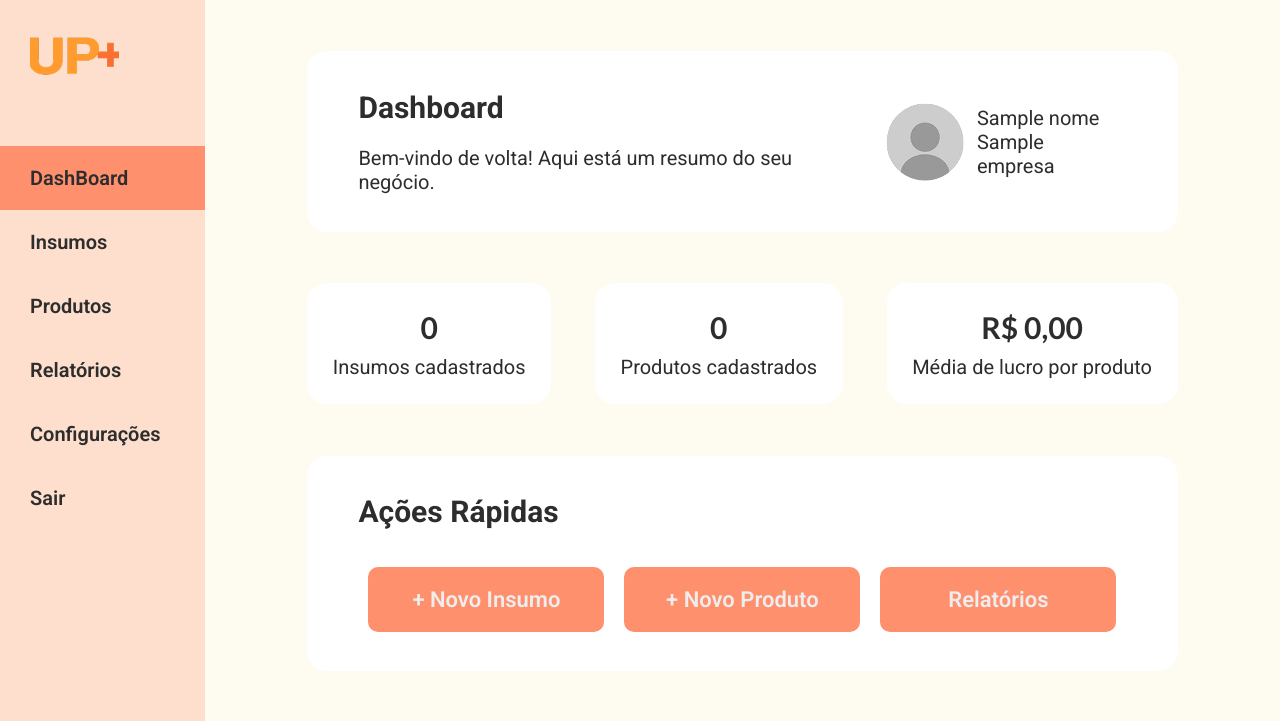
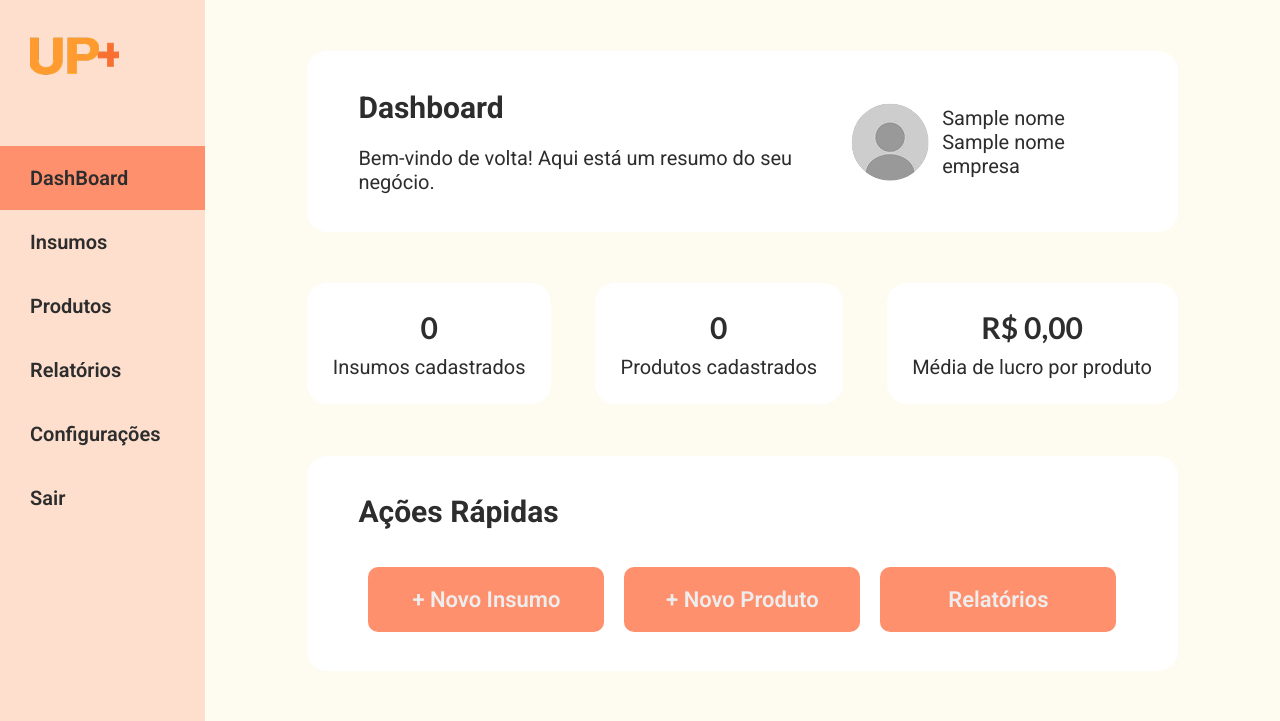
Before and after one commit to perobelliisa/UP, a Flask app: template templates/dashboard.html in a window 1280 px wide. Shown: the top 721 px of the page. Run offline with Flask 3, Linux system fonts and the light colour scheme; the template is opened without the code that fills it: most values are stand-ins (such as "Sample title", 1, 10 or a date in 2020).

Commit message:
Alterações para exibir o nome e o nome da empresa do usuário

```diff
--- a/main.py
+++ b/main.py
@@ -8,10 +8,28 @@
 app.secret_key = 'GuiIsaLuDuda'
 
 host = 'localhost'
-database = r'C:\Users\Guilherme kawanami\Documents\GitHub\UP\BANCO.FDB' #definir o caminho do banco de dados
+database = r'C:\Users\Aluno\Desktop\UP1\BANCO.FDB' #definir o caminho do banco de dados
 user = 'SYSDBA'
 password = 'sysdba'
 con = fdb.connect(host=host, database=database, user=user, password=password)
+
+def info(id):
+    cursor = con.cursor()
+    cursor.execute('SELECT NOME FROM USUARIO WHERE ID_USUARIO = ?', (id,))
+    fetchone = cursor.fetchone()
+    cursor.close()
+
+    if not fetchone:
+        session.clear()
+        flash('Sessão inválida. Faça login novamente.')
+        return redirect(url_for('login'))
+
+    nome = fetchone[0]
+    cursor = con.cursor()
+    cursor.execute('SELECT NOME FROM EMPRESA WHERE ID_USUARIO = ?', (id,))
+    empresa = cursor.fetchone()
+    cursor.close()
+    return nome, empresa
 
 @app.route('/')
 def index():
@@ -161,23 +179,10 @@
         flash('Faça login para continuar.')
         return redirect(url_for('login'))
     id = session['id_usuario']
-    cursor = con.cursor()
-    cursor.execute('SELECT NOME FROM USUARIO WHERE ID_USUARIO = ?', (id,))
-    fetchone = cursor.fetchone()
-    cursor.close()
 
-    if not fetchone:
-        session.clear()
-        flash('Sessão inválida. Faça login novamente.')
-        return redirect(url_for('login'))
+    nome, nome_empresa = info(id)
 
-    nome = fetchone[0]
-    cursor = con.cursor()
-    cursor.execute('SELECT NOME FROM EMPRESA WHERE ID_USUARIO = ?', (id,))
-    empresa = cursor.fetchone()
-    print(empresa)
-    cursor.close()
-    return render_template('dashboard.html', nome=nome, empresa=empresa, id=id)
+    return render_template('dashboard.html', nome=nome, nome_empresa=nome_empresa, id=id)
 
 
 @app.route("/config")
@@ -191,11 +196,9 @@
         cursor = con.cursor()
         cursor.execute('SELECT NOME, SOBRENOME, EMAIL, TELEFONE, ID_USUARIO FROM USUARIO WHERE ID_USUARIO = ?', (session['id_usuario'],))
         usuario = cursor.fetchone()
-        print(usuario)
         cursor.execute('SELECT NOME, TIPO FROM EMPRESA WHERE ID_USUARIO = ?', (session['id_usuario'],))
 
         empresa = cursor.fetchone()
-        print(empresa)
         if empresa[1] == 1:
             tipo = "Confeitaria"
         elif empresa[1] == 2:
@@ -329,17 +332,10 @@
      , PESO_UNIDADE
      FROM INSUMO WHERE ID_USUARIO = ?""", (id,))
     insumos = cursor.fetchall()
-    cursor.execute('SELECT NOME FROM USUARIO WHERE ID_USUARIO = ?', (id,))
-    fetchone = cursor.fetchone()
-    if not fetchone:
-        session.clear()
-        flash('Sessão inválida. Faça login novamente.')
-        return redirect(url_for('login'))
-    nome = fetchone[0]
-    cursor.execute('SELECT NOME FROM EMPRESA WHERE ID_USUARIO = ?', (id,))
-    empresa = cursor.fetchone()
-    cursor.close()
-    return render_template('insumos.html', id=id, insumos=insumos, nome=nome, empresa=empresa)
+
+    nome, nome_empresa = info(id)
+
+    return render_template('insumos.html', id=id, insumos=insumos, nome=nome, nome_empresa=nome_empresa)
 
 @app.route('/cad_insumo/<int:id>', methods=['GET', 'POST'])
 def cad_insumo(id):
@@ -401,7 +397,9 @@
             return render_template('cad_Insumo.html', id=id)
         finally:
             cursor.close()
-    return render_template('cad_Insumo.html', id=id)
+    nome, nome_empresa = info(id)
+
+    return render_template('cad_Insumo.html', id=id, nome=nome, nome_empresa=nome_empresa)
 
 
 @app.route('/editar_insumo/<int:id>/<int:insumo_id>', methods=['GET', 'POST'])
@@ -490,7 +488,8 @@
                 return redirect(url_for('editar_insumo', id=id, insumo_id=insumo_id))
             finally:
                 cursor.close()
-        return render_template('editar_Insumo.html', id=id, insumo_id=insumo_id, insumo=insumo)
+        nome, nome_empresa = info(id)
+        return render_template('editar_Insumo.html', id=id, insumo_id=insumo_id, insumo=insumo, nome=nome, nome_empresa=nome_empresa)
     finally:
         cursor.close()
 
@@ -538,31 +537,63 @@
     if "id_usuario" not in session:
         flash("Você precisa estar logado para acessar essa página", "error")
         return redirect(url_for('login'))
-    return render_template('produtos.html', id=id)
+    nome, nome_empresa = info(id)
+
+    return render_template('produtos.html', id=id, nome=nome, nome_empresa=nome_empresa)
 
 
-@app.route('/cad_produto/<int:id>')
+@app.route('/cad_produto/<int:id>', methods=['GET', 'POST'])
 def cad_produto(id):
     if "id_usuario" not in session:
         flash("Você precisa estar logado para acessar essa página", "error")
         return redirect(url_for('login'))
+
     cursor = con.cursor()
     try:
+        if request.method == 'POST':
+            nome = request.form.get('nomeProduto')
+            descricao = request.form.get('descricao')
+            categoria = int(request.form.get('categoria'))
+            tempoProducao = float(request.form.get('tempoProducao'))
+            lucro = round(float(request.form.get('lucro')), 2)
+            insumos_utilizados = request.form.getlist('insumos_utilizados')
+
+            if len(insumos_utilizados) < 1:
+                flash("É necessário adicionar insumos", "error")
+                return redirect(url_for('produtos', id=id))
+
+            for i in insumos_utilizados:
+                cursor.execute("SELECT QUANTIDADE FROM INSUMO WHERE ID_INSUMO = ?", (i[0],))
+                quantidade = cursor.fetchone()
+                print(quantidade)
+
         cursor.execute("SELECT ID_CATEGORIA_PRODUTOS, NOME FROM CATEGORIA_PRODUTOS WHERE ID_USUARIO = ?", (id,))
         categorias = cursor.fetchall()
-        cursor.execute("""SELECT ID_INSUMO, NOME
-        FROM INSUMO WHERE ID_USUARIO = ?""", (id,))
+
+        cursor.execute("SELECT ID_INSUMO, NOME FROM INSUMO WHERE ID_USUARIO = ?", (id,))
         insumos = cursor.fetchall()
-        cursor.execute("""SELECT VALOR_MAO FROM EMPRESA WHERE ID_USUARIO = ?""", (id,))
+
+        cursor.execute("SELECT VALOR_MAO FROM EMPRESA WHERE ID_USUARIO = ?", (id,))
         valor_mao = float(cursor.fetchone()[0])
+
         if 'insumos_utilizados' in session:
             insumos_utilizados = session['insumos_utilizados']
             session.pop('insumos_utilizados')
         else:
             insumos_utilizados = []
+
     finally:
         cursor.close()
-        return render_template('cad_Produto.html', id=id, categorias=categorias, insumos=insumos, insumos_utilizados=insumos_utilizados, valor_mao=valor_mao)
+
+    nome, nome_empresa = info(id)
+
+    return render_template('cad_Produto.html',
+                           id=id,
+                           categorias=categorias,
+                           insumos=insumos,
+                           insumos_utilizados=insumos_utilizados,
+                           valor_mao=valor_mao, nome=nome, nome_empresa=nome_empresa)
+
 @app.route('/cad_categoria/<int:id>', methods=['POST'])
 def cad_categoria(id):
     if request.method == 'POST':
--- a/templates/cad_Insumo.html
+++ b/templates/cad_Insumo.html
@@ -35,8 +35,8 @@
                 <div class="d-flex perfil-usuario">
                     <img src="../static/img/perfil.png" alt="Foto de Perfil"> <!--imagem-->
                     <div>
-                        <p>Maria</p>
-                        <p>Doce Vita</p>
+                        <p>{{ nome }}</p>
+                        <p>{{ nome_empresa }}</p>
                     </div>
                 </div>
             </section>
--- a/templates/dashboard.html
+++ b/templates/dashboard.html
@@ -39,7 +39,7 @@
                     <img src="../static/img/perfil.png" alt="Foto de Perfil"> <!--imagem-->
                     <div>
                         <p>{{ nome }}</p>
-                        <p>{{ empresa }}</p>
+                        <p>{{ nome_empresa }}</p>
                     </div>
                 </div>
             </section>
@@ -52,7 +52,7 @@
                     <img src="../static/img/imagem-perfil.png" alt="Foto do usuário" class="imagem-perfil">
                     <div class="d-flex flex-column justify-center">
                         <p>{{ nome }}</p>
-                        <p>{{ empresa[0] }}</p>
+                        <p>{{ nome_empresa }}</p>
                     </div>
                 </div>
             </section>
--- a/templates/editar_Insumo.html
+++ b/templates/editar_Insumo.html
@@ -35,7 +35,8 @@
                 <div class="d-flex perfil-usuario">
                     <img src="{{ url_for('static', filename='img/perfil.png') }}" alt="Foto de Perfil">
                     <div>
-                        <p>{{ session.get('id_usuario') }}</p>
+                        <p>{{ nome }}</p>
+                        <p>{{ nome_empresa }}</p>
                     </div>
                 </div>
             </section>
--- a/templates/editar_Produto.html
+++ b/templates/editar_Produto.html
@@ -35,8 +35,8 @@
                 <div class="d-flex perfil-usuario">
                     <img src="../static/img/perfil.png" alt="Foto de Perfil"> <!--imagem-->
                     <div>
-                        <p>Maria</p>
-                        <p>Doce Vita</p>
+                        <p>{{ nome }}</p>
+                        <p>{{ nome_empresa }}</p>
                     </div>
                 </div>
             </section>
--- a/templates/insumos.html
+++ b/templates/insumos.html
@@ -37,7 +37,7 @@
                     <img src="../static/img/perfil.png" alt="Foto de Perfil"> <!--imagem-->
                     <div>
                         <p>{{ nome }}</p>
-                        <p>{{ empresa }} Vita</p>
+                        <p>{{ nome_empresa }}</p>
                     </div>
                 </div>
             </section>
--- a/templates/produtos.html
+++ b/templates/produtos.html
@@ -36,8 +36,8 @@
                 <div class="d-flex perfil-usuario">
                     <img src="../static/img/perfil.png" alt="Foto de Perfil"> <!--imagem-->
                     <div>
-                        <p>Maria</p>
-                        <p>Doce Vita</p>
+                        <p>{{ nome }}</p>
+                        <p>{{ nome_empresa }}</p>
                     </div>
                 </div>
             </section>
--- a/templates/relatorios.html
+++ b/templates/relatorios.html
@@ -35,8 +35,8 @@
                 <div class="d-flex perfil-usuario">
                     <img src="../static/img/perfil.png" alt="Foto de Perfil"> <!--imagem-->
                     <div>
-                        <p>Maria</p>
-                        <p>Doce Vita</p>
+                        <p>{{ nome }}</p>
+                        <p>{{ nome_empresa }}</p>
                     </div>
                 </div>
             </section>
```
Also changed, not shown: templates/cad_Produto.html (+3 -4 lines).
